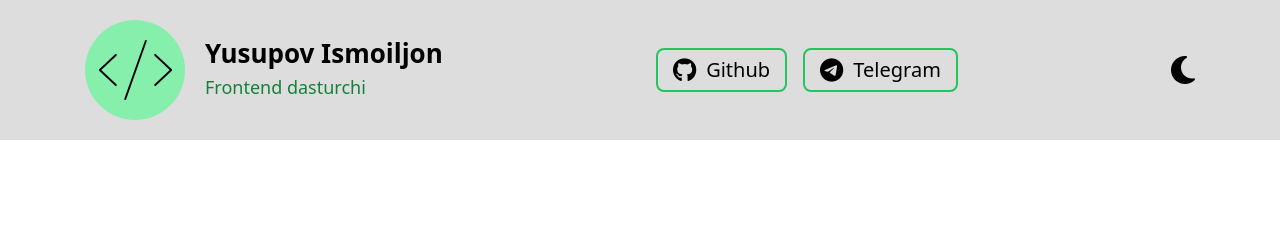
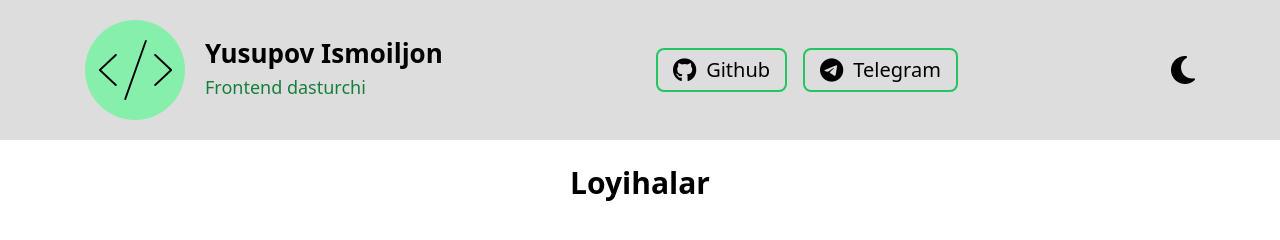
Before and after one commit to Yusupov-Ismoiljon/loyihalar, a plain HTML site: page index.html in a window 1280 px wide. Drawn offline with Linux system fonts and the light colour scheme.

Commit message:
h2 class berdim

```diff
--- a/index.html
+++ b/index.html
@@ -58,8 +58,11 @@
     </div>
   </header>
   <!-- main -->
-  <main>
+  <main class="py-5">
+    <section class="w-full max-w-[1150px] mx-auto px-5">
+      <h2 class="font-bold text-[30px] text-center">Loyihalar</h2>
 
+    </section>
   </main>
 
   <script src="app.js"></script>
```
Also changed, not shown: dist/output.css.
